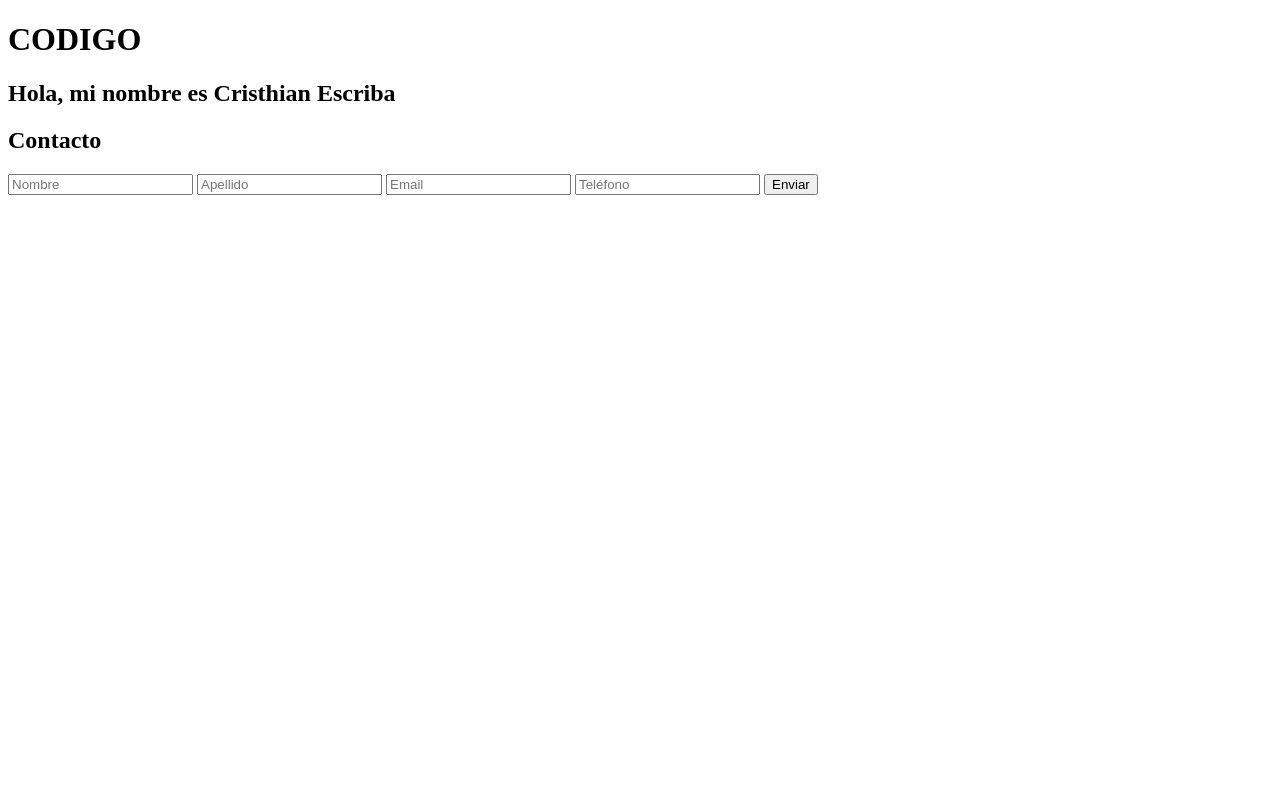
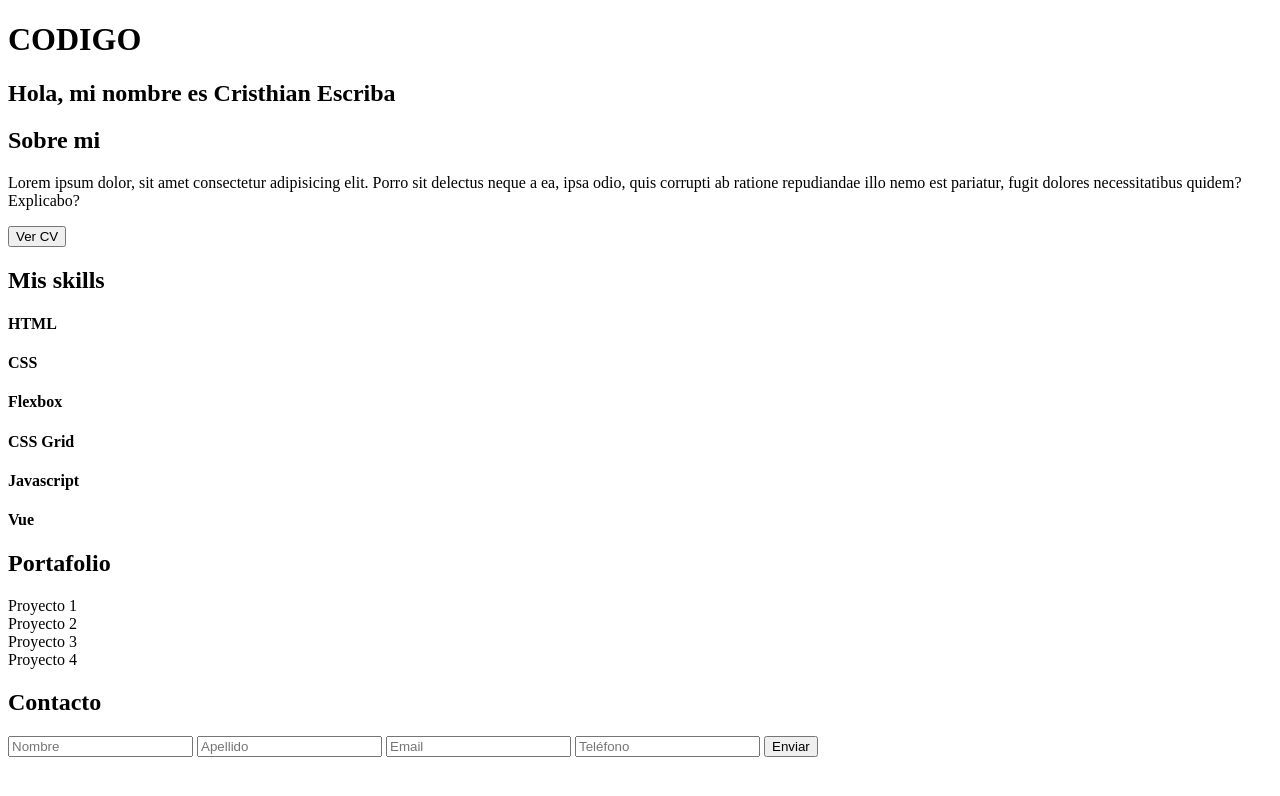
Before and after one commit to Cristhian988/4to-reto, a plain HTML site: page index.html in a window 1280 px wide. Drawn offline with Linux system fonts and the light colour scheme.

Commit message:
Created a index.html

```diff
--- a/index.html
+++ b/index.html
@@ -11,6 +11,29 @@
         <h1>CODIGO</h1>
         <h2>Hola, mi nombre es Cristhian Escriba</h2>
     </header>
+    <main>
+        <section>
+            <h2>Sobre mi</h2>
+            <p>Lorem ipsum dolor, sit amet consectetur adipisicing elit. Porro sit delectus neque a ea, ipsa odio, quis corrupti ab ratione repudiandae illo nemo est pariatur, fugit dolores necessitatibus quidem? Explicabo?</p>
+            <button>Ver CV</button>
+        </section>
+        <section>
+            <h2>Mis skills</h2>
+            <h4>HTML</h4>
+            <h4>CSS</h4>
+            <h4>Flexbox</h4>
+            <h4>CSS Grid</h4>
+            <h4>Javascript</h4>
+            <h4>Vue</h4>
+        </section>
+        <section>
+            <h2>Portafolio</h2>
+            <div>Proyecto 1</div>
+            <div>Proyecto 2</div>
+            <div>Proyecto 3</div>
+            <div>Proyecto 4</div>
+        </section>
+    </main>
     <footer>
         <h2>Contacto</h2>
         <form>
```
